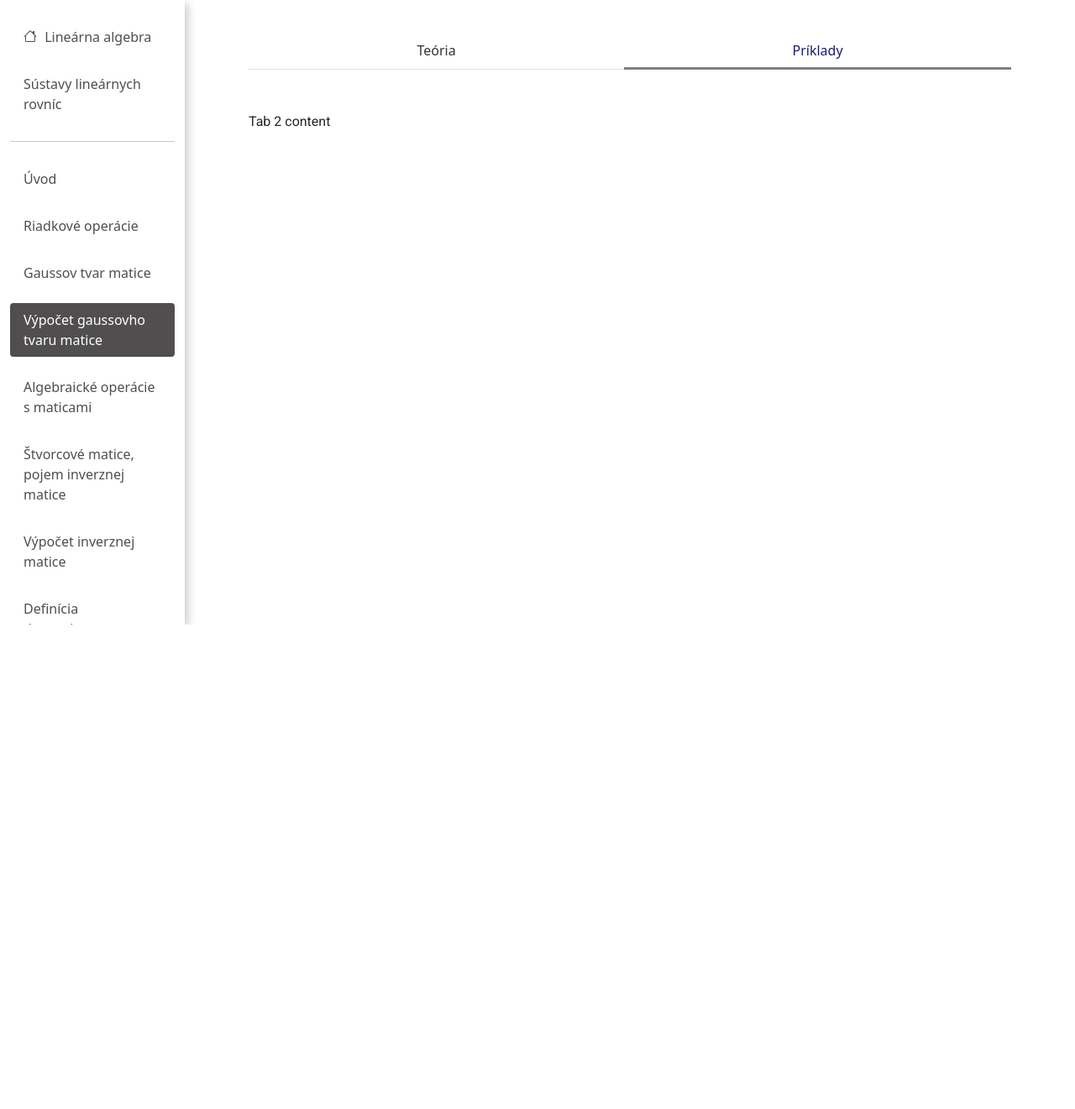
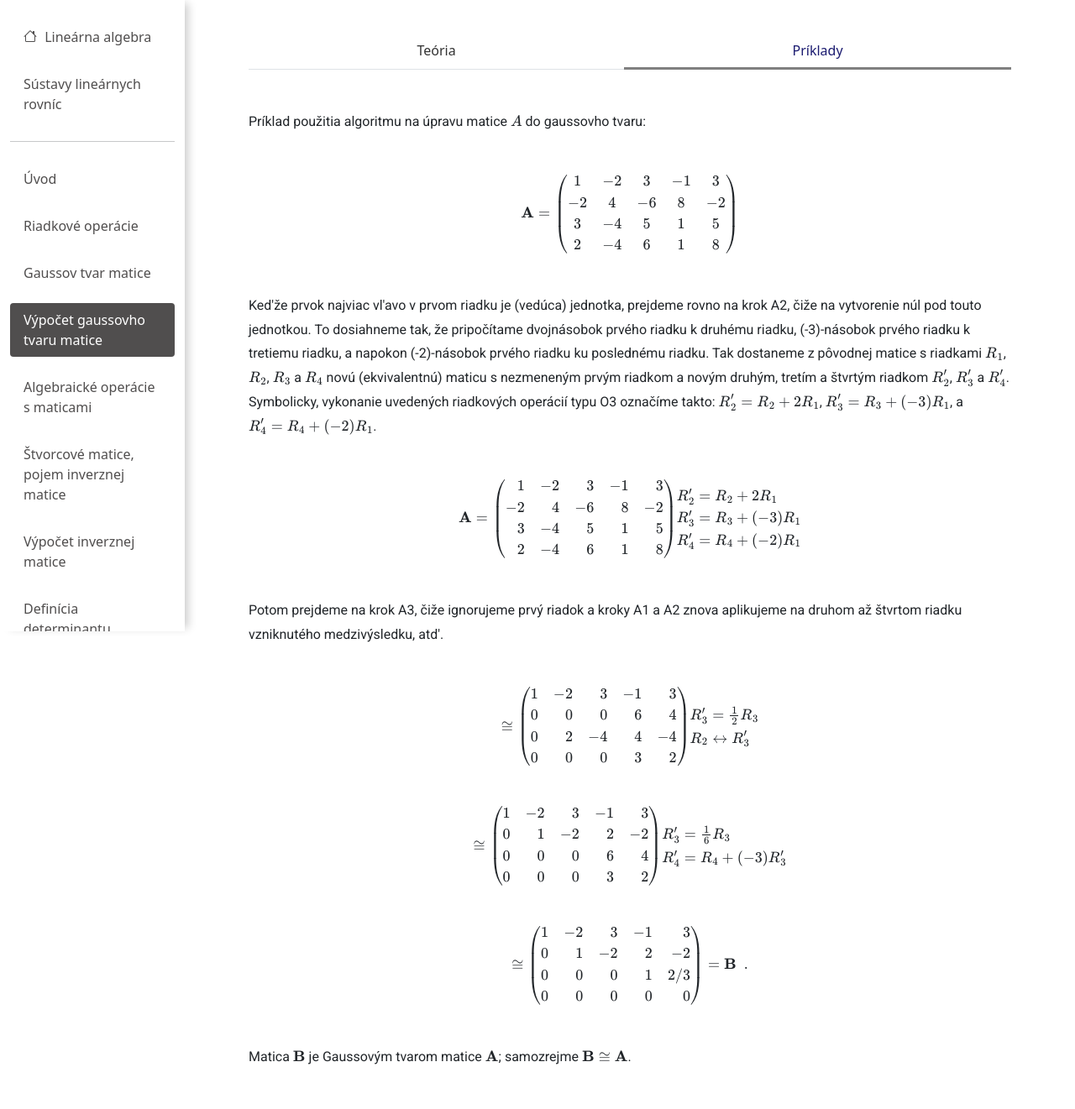
Before and after one commit to MarekBs/BP2023, a PHP site: the page made by linearnaAlgebra/témy/vypočetGauss/index.html in a window 1280 px wide, after a click on "Príklady". Shown: the part 56-1377 px from the top of the page at 84% size. Before the commit the page ends 800 px from the top, so only its background shows below. Run offline with PHP 8.4, Linux system fonts and the light colour scheme; some libraries are stand-ins or nearby versions.

Commit message:
added more content, there is bux of width main

```diff
--- a/linearnaAlgebra/témy/vypočetGauss/index.html
+++ b/linearnaAlgebra/témy/vypočetGauss/index.html
@@ -81,12 +81,71 @@
                         postupného používania riadkovej operácie O3 postaráme o to, aby sme vynulovali aj prvky v stĺpci
                         nad vedúcou jednotkou.</p>
                      <br>
-                     <p style="color: grey">Príklad s podrobným postupom nájdete v záložke "Vypočítané príklady"
+                     <p style="color: grey">Príklad s podrobným postupom nájdete v záložke "Príklady"
                      </p>
                   </div>
                   <div class="tab-pane fade" id="sample-problems" role="tabpanel" aria-labelledby="sample-problems-tab">
-                     <p>Tab 2 content</p>
+                     <p>Príklad použitia algoritmu na úpravu matice $$A$$ do gaussovho tvaru:</p>
+                     <div class="mathjax_matrix table-responsive">$$
+                        \mathbf{A} = \begin{pmatrix}
+                        1 & -2 & 3 & -1 & 3 \\
+                        -2 & 4 & -6 & 8 & -2 \\
+                        3 & -4 & 5 & 1 & 5 \\
+                        2 & -4 & 6 & 1 & 8
+                        \end{pmatrix}
+                        $$
+                     </div>
+                     <p>Ked'že prvok najviac vl'avo v prvom riadku je (vedúca) jednotka, prejdeme rovno na krok A2, čiže
+                        na vytvorenie núl pod touto jednotkou. To dosiahneme tak, že pripočítame dvojnásobok prvého
+                        riadku k druhému riadku, (-3)-násobok prvého riadku k tretiemu riadku, a napokon (-2)-násobok
+                        prvého riadku ku poslednému riadku. Tak dostaneme z pôvodnej matice s riadkami $$R_1$$, $$R_2$$,
+                        $$R_3$$ a $$R_4$$ novú (ekvivalentnú) maticu s nezmeneným prvým riadkom a novým druhým, tretím a
+                        štvrtým riadkom $$R'_2$$, $$R'_3$$ a $$R'_4$$. Symbolicky, vykonanie uvedených riadkových
+                        operácií
+                        typu O3 označíme takto: $$R'_2=R_2+2R_1$$, $$R'_3=R_3+(-3)R_1$$, a $$R'_4=R_4+(-2)R_1$$.</p>
+                     <div class="mathjax_matrix table-responsive">$${\bf A}=\left( \begin{array}{rrrrr}
+                        1 & -2 & 3 & -1 & 3 \\
+                        -2 & 4 & -6 & 8 & -2 \\
+                        3 & -4 & 5 & 1 & 5 \\
+                        2 & -4 & 6 & 1 & 8 \end{array}\right)
+                        \begin{array}{l} R'_2=R_2+2R_1 \\R'_3=R_3+(-3)R_1 \\R'_4=R_4+(-2)R_1 \end{array}
+                        $$
+                     </div>
+                     <p> Potom
+                        prejdeme na krok A3, čiže ignorujeme prvý riadok a kroky A1 a A2 znova aplikujeme na druhom až
+                        štvrtom riadku vzniknutého medzivýsledku, atd'.</p>
+                     <div class="mathjax_matrix table-responsive">
+                        $$
+                        \cong \left( \begin{array}{rrrrr}
+                        1 & -2 & 3 & -1 & 3 \\
+                        0 & 0 & 0 & 6 & 4\\
+                        0 & 2 & -4 & 4 & -4 \\
+                        0 & 0 & 0 & 3 & 2 \end{array}\right)
+                        \begin{array}{l} R'_3=\frac12 R_3 \\R_2\leftrightarrow R'_3 \\\end{array}
+                        $$
+                     </div>
+                     <div class="mathjax_matrix table-responsive">
+                        $$
+                        \cong \left( \begin{array}{rrrrr}
+                        1 & -2 & 3 & -1 & 3 \\
+                        0 & 1 & -2 & 2 & -2 \\
+                        0 & 0 & 0 & 6 & 4 \\
+                        0 & 0 & 0 & 3 & 2 \end{array}\right)
+                        \begin{array}{l} R'_3=\frac16 R_3 \\R'_4=R_4+(-3)R'_3 \end{array}
+                        $$
+                     </div>
+                     <div class="mathjax_matrix table-responsive">
+                        $$
+                        \cong \left( \begin{array}{rrrrr}
+                        1 & -2 & 3 & -1 & 3 \\
+                        0 & 1 & -2 & 2 & -2 \\
+                        0 & 0 & 0 & 1 & 2/3 \\
+                        0 & 0 & 0 & 0 & 0 \end{array}\right) ={\bf B} \ \ .
+                        $$
+                     </div>
+                     <p>Matica $$\bf B$$ je Gaussovým tvarom matice $$\bf A$$; samozrejme $${\bf B}\cong{\bf A}$$.</p>
                   </div>
+
                   <div class="tab-pane fade" id="practice-problems" role="tabpanel"
                      aria-labelledby="practice-problems-tab">
                      <p>Tab 3 content</p>
--- a/sizeAdjust.js
+++ b/sizeAdjust.js
@@ -9,6 +9,7 @@ const main = document.querySelector("main");
 function updateMainMargin() {
   const sidebarWidth = sidebar.offsetWidth;
   main.style.marginLeft = `${sidebarWidth}px`;
+  console.log(sidebarWidth);
   const availableWidth = document.body.clientWidth - sidebarWidth;
   main.style.width = `${availableWidth}px`;
 }
--- a/styleAll.css
+++ b/styleAll.css
@@ -115,6 +115,12 @@ mjx-container.MathJax {
   margin: 1rem auto;
 }
 
+.mathjax_matrix {
+  margin: 3rem auto;
+  text-align: center;
+  overflow-y: hidden;
+}
+
 .navbar-light {
   background-color: rgb(235, 235, 94);;
 }
```
Also changed, not shown: linearnaAlgebra/style.css (+0 -7 lines).
